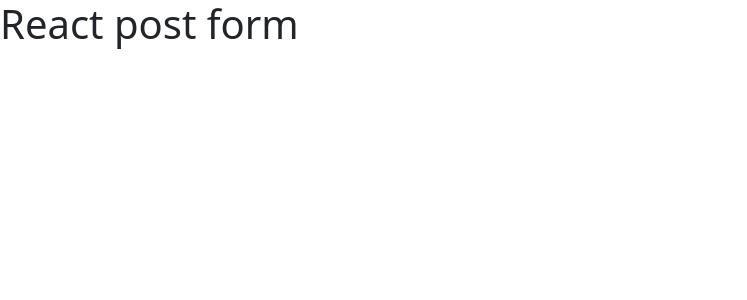
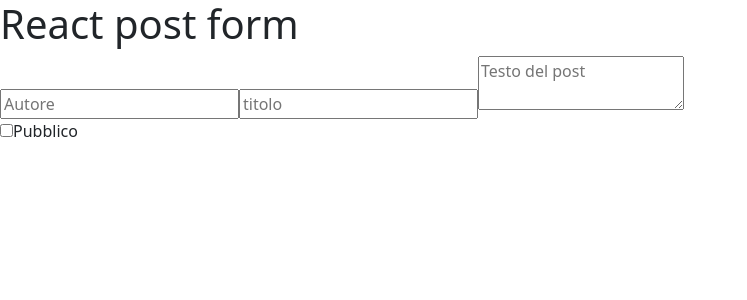
Before and after one commit to MarcoFiordi/react-post-form, a React (Vite) app: page / in a window 1280 px wide. Shown: the top 300 px of the page, without its empty margins (0-747 px from the left). Built offline with nearby package versions, Linux system fonts and the light colour scheme.

Commit message:
aggiusta struttura form

```diff
--- a/src/App.jsx
+++ b/src/App.jsx
@@ -12,7 +12,35 @@ function App() {
 
   return (
     <>
-    <h1>React post form</h1>
+      <h1>React post form</h1>
+
+      <form>
+        <input
+          type="text"
+          name="author"
+          placeholder="Autore" />
+
+        <input
+          type="text"
+          name="title"
+          placeholder="titolo"
+        />
+
+        <textarea
+          name="body"
+          placeholder="Testo del post"
+        ></textarea>
+
+        <div>
+          <input
+            type="checkbox"
+            id="public"
+            name="public"
+          />
+          <label htmlFor="public">Pubblico</label>
+        </div>
+
+      </form>
     </>
   )
 }
```
